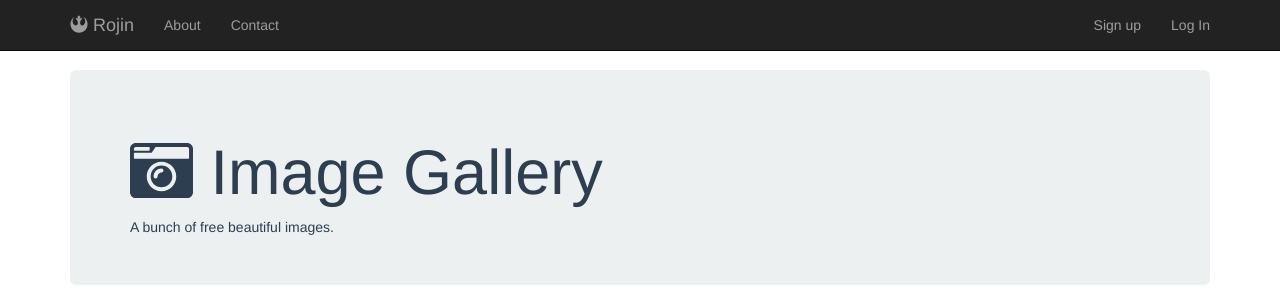
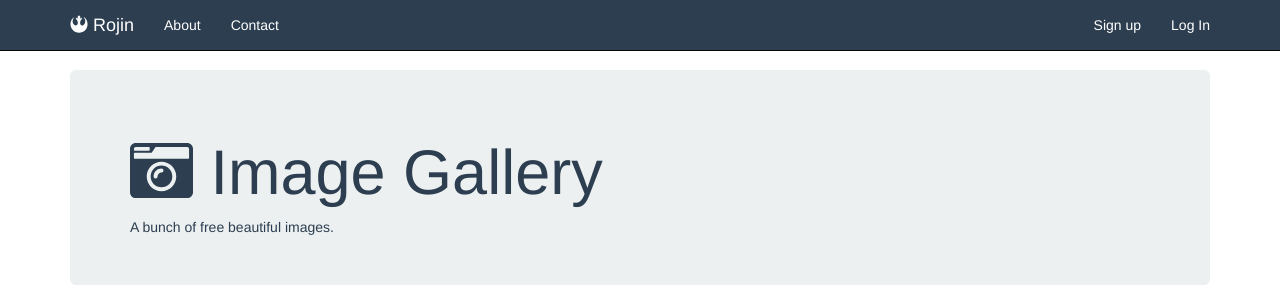
Before and after one commit to rojin025/BootCamp, a plain HTML site: page imgGalary.html in a window 1280 px wide. Shown: the top 298 px of the page. Drawn offline with nearby package versions, Linux system fonts and the light colour scheme.

Commit message:
Added colors
in nav bar,
and icons

```diff
--- a/css/imgGalary.css
+++ b/css/imgGalary.css
@@ -9,3 +9,13 @@ body {
   color: #2c3e50;
   background: #ecf0f1;
 }
+.navbar-inverse {
+  background: #2c3e50;
+  color: white;
+}
+.navbar-inverse .navbar-brand, .navbar-inverse a{
+  color:white;
+}
+.navbar-inverse .navbar-nav>li>a {
+  color: white;
+}
```
